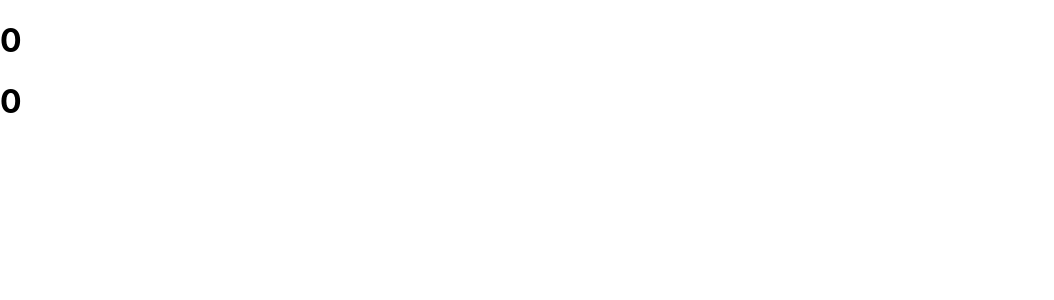
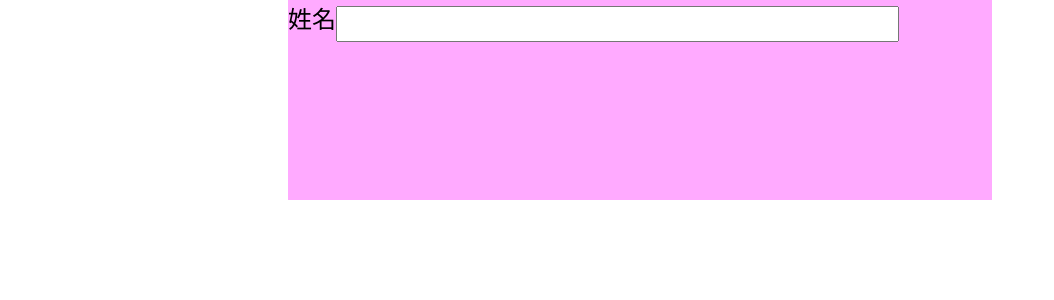
Before and after one commit to hunter850/react, a React (Vite) app: page / in a window 1280 px wide. Shown: the top 300 px of the page, without its empty margins (0-1054 px from the left). Built offline with nearby package versions, Linux system fonts and the light colour scheme.

Commit message:
try use useEffect & useMemo to make RWD

```diff
--- a/src/App.jsx
+++ b/src/App.jsx
@@ -1,7 +1,7 @@
-import CheckProps from "./practice/52.CheckProps";
+import TryRWD from "./practice/53.TryRWD";
 
 function App() {
-    return <CheckProps />;
+    return <TryRWD />;
 }
 
 export default App;
--- /dev/null
+++ b/src/practice/53.TryRWD.jsx
@@ -0,0 +1,83 @@
+import { Fragment, useState, useMemo, useEffect } from "react";
+import "./css/reset.css";
+
+function TryRWD() {
+    const [breakPoint, setBreakPoint] = useState(0);
+    const styles = useMemo(() => {
+        if (breakPoint === 0) {
+            return {
+                container: {
+                    width: "100%",
+                    padding: "0px 200px",
+                },
+                box: {
+                    width: "80%",
+                    height: "200px",
+                    backgroundColor: "#faf",
+                    margin: "auto",
+                },
+                text: {
+                    fontSize: "24px",
+                },
+                nameInput: {
+                    width: "80%",
+                    height: "36px",
+                },
+            };
+        } else {
+            return {
+                container: {
+                    width: "100%",
+                    padding: "0px",
+                },
+                box: {
+                    width: "100%",
+                    height: "200px",
+                    backgroundColor: "#ffa",
+                    margin: "auto",
+                },
+                text: {
+                    fontSize: "16px",
+                },
+                nameInput: {
+                    width: "80%",
+                    height: "30px",
+                },
+            };
+        }
+    }, [breakPoint]);
+    useEffect(() => {
+        if (window.innerWidth > 768) {
+            setBreakPoint(0);
+        } else {
+            setBreakPoint(1);
+        }
+    }, []);
+    useEffect(() => {
+        function resizeHandler() {
+            if (window.innerWidth > 768) {
+                setBreakPoint(0);
+            } else {
+                setBreakPoint(1);
+            }
+        }
+        window.addEventListener("resize", resizeHandler);
+        return () => window.removeEventListener("resize", resizeHandler);
+    }, []);
+    return (
+        <Fragment>
+            <div style={styles.container}>
+                <div style={styles.box}>
+                    <form>
+                        <label htmlFor="" style={styles.text}>
+                            姓名
+                        </label>
+                        <input type="text" style={styles.nameInput} />
+                    </form>
+                </div>
+            </div>
+        </Fragment>
+    );
+}
+
+export default TryRWD;
--- /dev/null
+++ b/src/practice/css/reset.css
@@ -0,0 +1,8 @@
+* {
+    box-sizing: border-box;
+    list-style-type: none;
+    padding: 0px;
+    margin: 0px;
+    outline: none;
+    font-family: Arial, Helvetica, sans-serif;
+}
```
